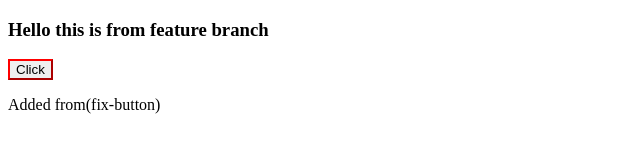
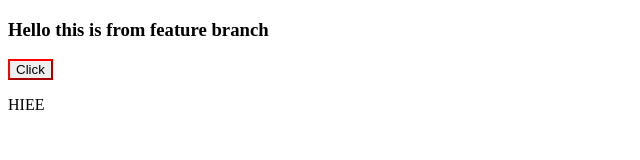
Before and after one commit to jenilthumar03/Marquee_Mern, a plain HTML site: page HTML/Table/inde.html in a window 1280 px wide. Shown: the whole page, without its empty margins (0-640 px from the left). Drawn offline with Linux system fonts and the light colour scheme.

Commit message:
Added all files

```diff
--- a/HTML/Table/inde.html
+++ b/HTML/Table/inde.html
@@ -8,6 +8,6 @@
 <body>
     <h3>Hello this is from feature branch</h3>
     <button style="border-color: red;">Click</button>
-    <p>Added from(fix-button)</p>
+    <p>HIEE</p>
 </body>
 </html>
```
